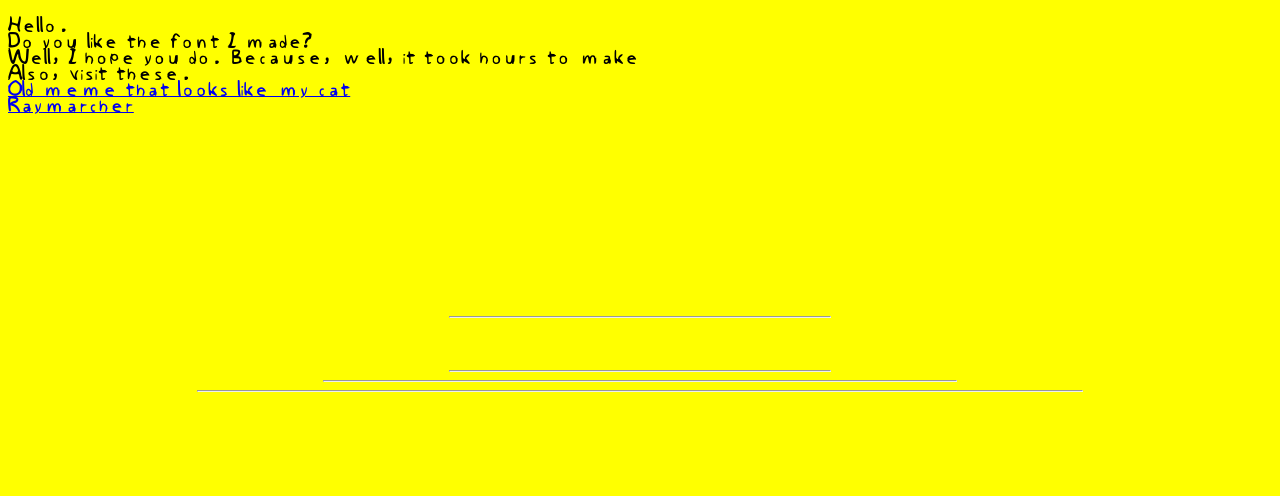
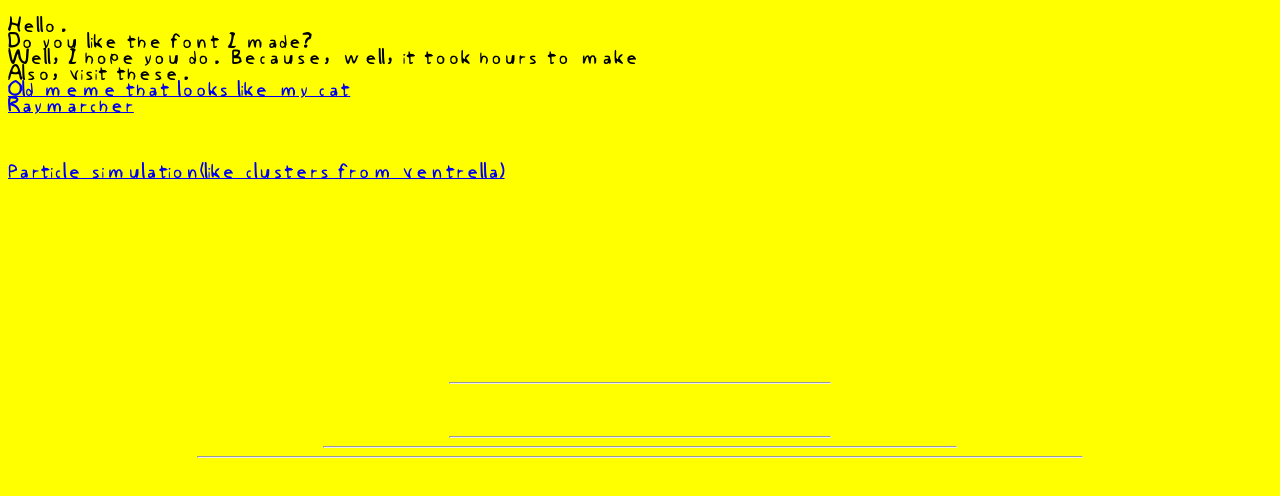
Before and after one commit to Meguy3/meguy3.github.io, a plain HTML site: page index.html in a window 1280 px wide. Drawn offline with Linux system fonts and the light colour scheme; a script that the page names is missing.

Commit message:
Add link to particle simulation in index.html

```diff
--- a/index.html
+++ b/index.html
@@ -54,7 +54,7 @@ var sheep = new eSheep();
 sheep.Start();
 </script>
 
-    <p>Hello.<br>Do you like the font I made?<br>Well, I hope you do. Because, well, it took hours to make<br>Also, visit these.<br><a href="/cat.html">Old meme that looks like my cat</a><br><a href="/raymarcher.html">Raymarcher</a></p>
+    <p>Hello.<br>Do you like the font I made?<br>Well, I hope you do. Because, well, it took hours to make<br>Also, visit these.<br><a href="/cat.html">Old meme that looks like my cat</a><br><a href="/raymarcher.html">Raymarcher</a></p><br><a href="/particles"><p>Particle simulation(like clusters from ventrella)</p></a>
    <br><br><br><br><br><br><br><br><br><br>
    <hr style="width:30%">
      <br><br><hr style="width:30%"><hr style="width:50%"><hr style="width:70%">
```
